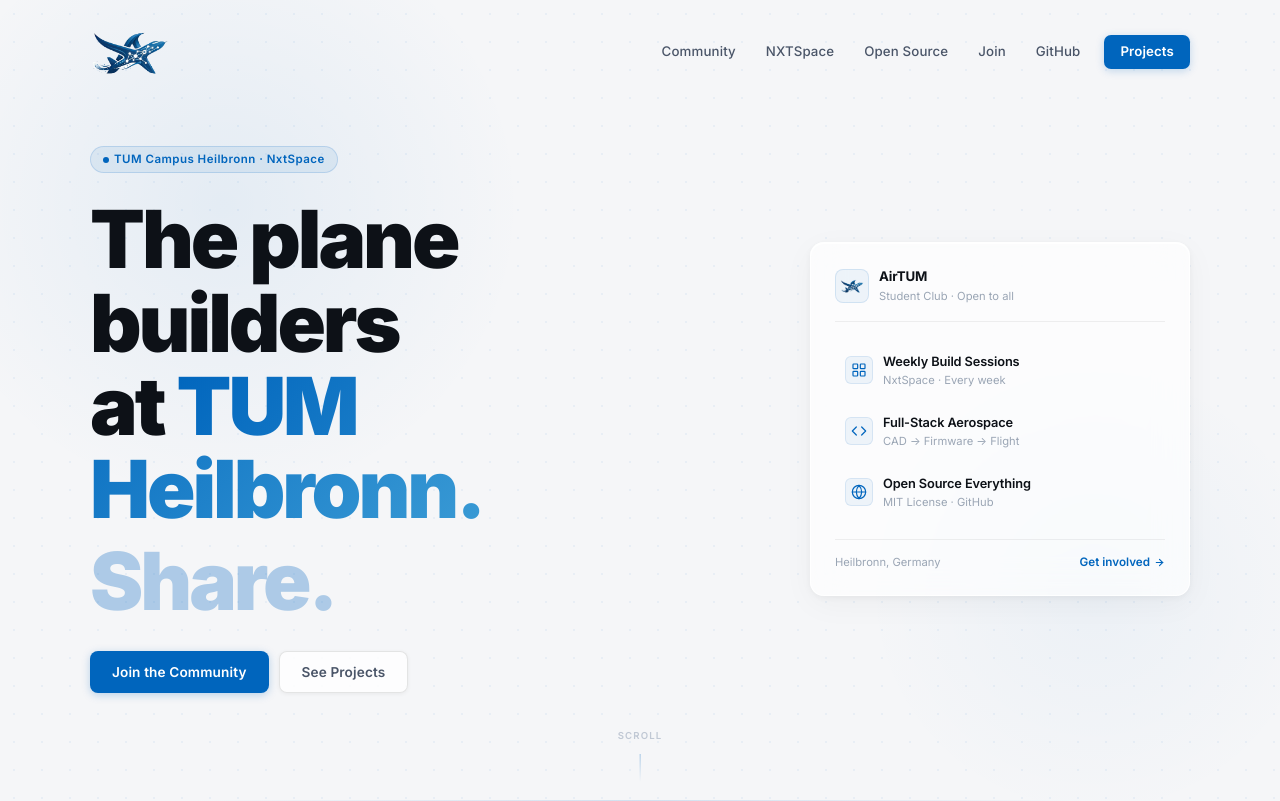
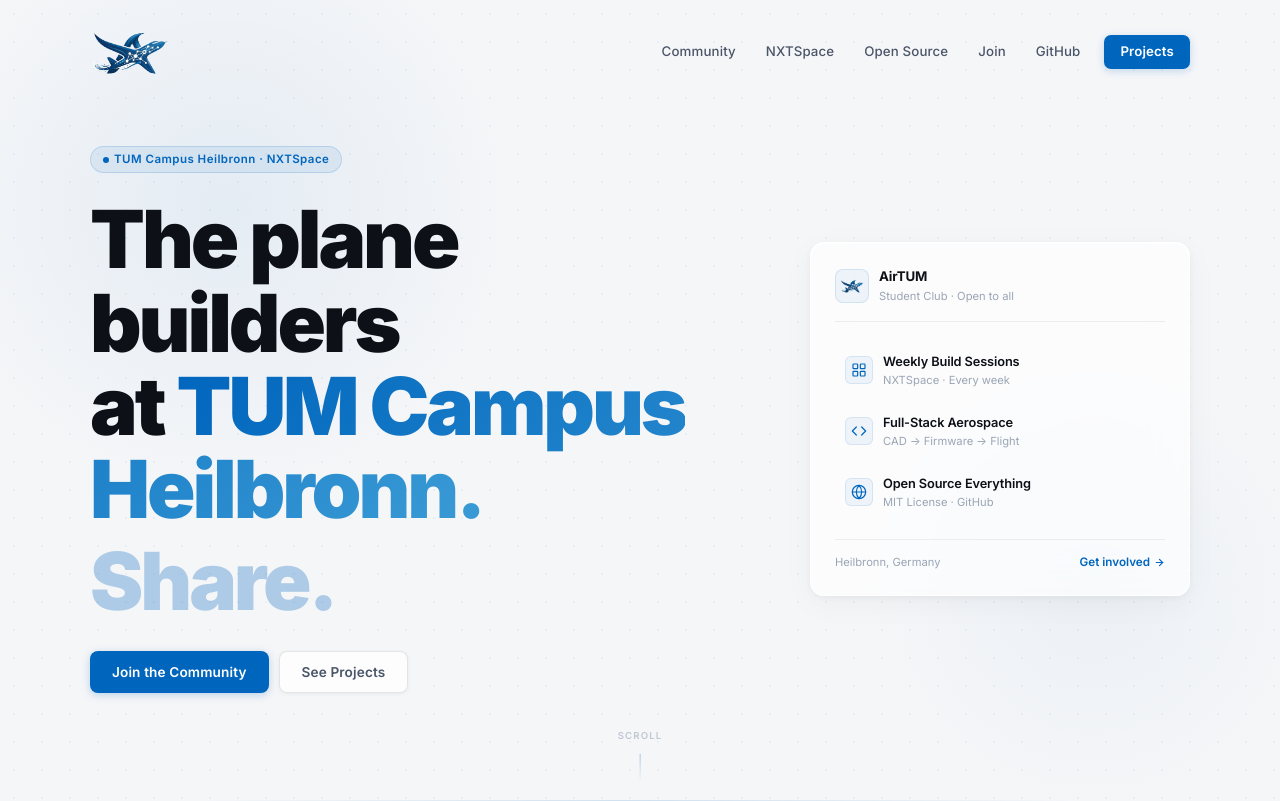
Before and after one commit to AirTUM/airtum.github.io, a React (Vite) app: page / in a window 1280 px wide. Shown: the top 801 px of the page. Built offline with nearby package versions, Linux system fonts and the light colour scheme.

Commit message:
fix: TUM Campus Heilbronn and NXTSpace spelling in HeroSection

```diff
--- a/src/components/HeroSection.jsx
+++ b/src/components/HeroSection.jsx
@@ -12,7 +12,7 @@
       </svg>
     ),
     title: 'Weekly Build Sessions',
-    sub: 'NxtSpace · Every week',
+    sub: 'NXTSpace · Every week',
   },
   {
     icon: (
@@ -96,7 +96,7 @@
             >
               <span className="pill">
                 <span style={{ width: '6px', height: '6px', borderRadius: '50%', background: '#0065BD', display: 'inline-block', flexShrink: 0 }} />
-                TUM Campus Heilbronn · NxtSpace
+                TUM Campus Heilbronn · NXTSpace
               </span>
             </motion.div>
 
@@ -115,7 +115,7 @@
               }}>
                 The plane builders
                 <br />
-                at <span className="text-gradient">TUM Heilbronn.</span>
+                at <span className="text-gradient">TUM Campus Heilbronn.</span>
               </h1>
 
               {/* Animated word */}
```
